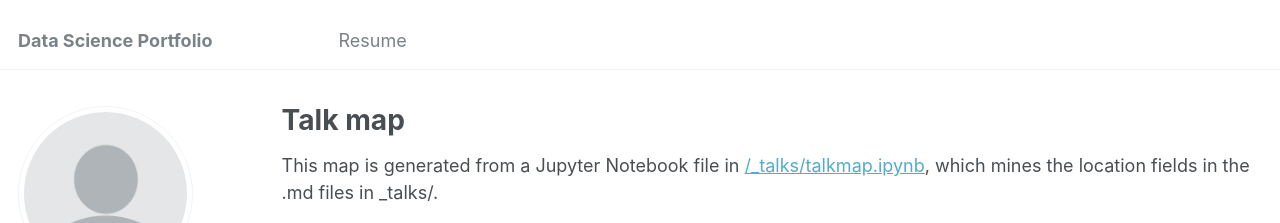
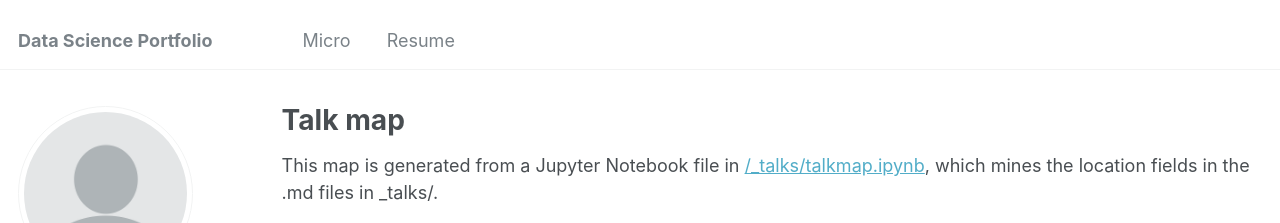
Before and after one commit to shafmalik/shaf.malik, a Jekyll site: the page built from _pages/talkmap.html, in a window 1280 px wide. Shown: the top 223 px of the page. Built offline with Jekyll 4.4.1, drawn with Linux system fonts in a browser that asks for light colours; nearby versions of some CDN libraries.

Commit message:
Update navigation.yml

```diff
--- a/_data/navigation.yml
+++ b/_data/navigation.yml
@@ -1,7 +1,7 @@
 # main links links
 main:
-  - title: " "
-    url:
+  - title: "Micro"
+    url: /portfolio/
 
   - title: "Resume"
     url: https://github.com/shafmalik/shaf.malik/blob/fde3a0a9416cf891d05fc94d08b665139e331b32/files/Main%20Resume.pdf
```
